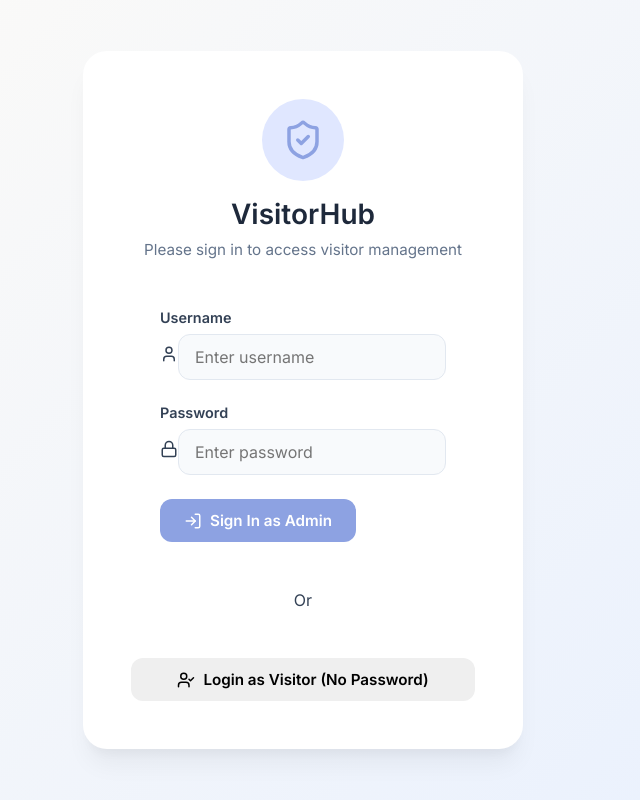
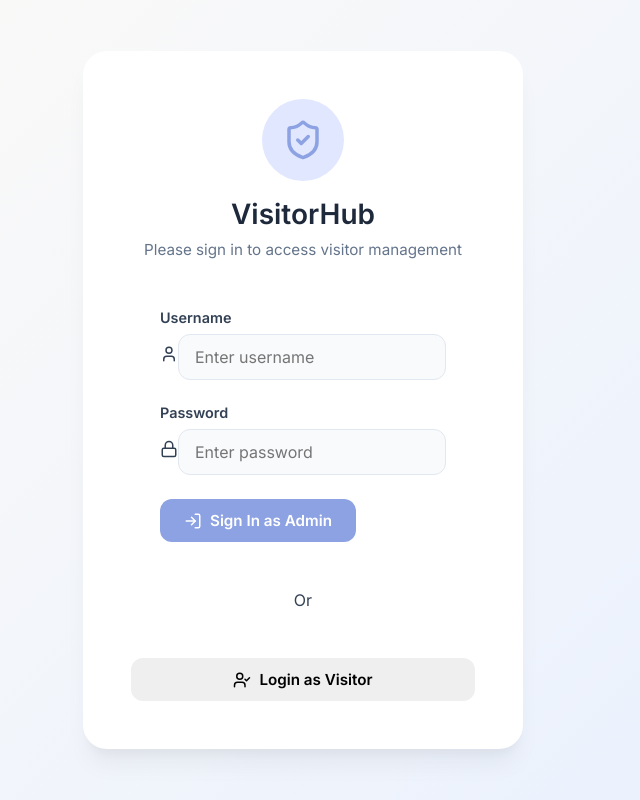
Before and after one commit to codesbysam/visitorhub, a React app in the folder frontend/: page /login in a window 1280 px wide. Shown: the whole page, without its empty margins (337-977 px from the left). Built offline with nearby package versions, Linux system fonts and the light colour scheme; no server answers; the HTML template or start-up script is replaced by a standard one.

Commit message:
Update visitor button text

```diff
--- a/frontend/src/pages/Login.jsx
+++ b/frontend/src/pages/Login.jsx
@@ -106,7 +106,7 @@ const Login = () => {
           style={{ width: '100%' }}
         >
           <UserCheck size={18} />
-          <span>Login as Visitor (No Password)</span>
+          <span>Login as Visitor</span>
         </button>
       </div>
     </div>
```
